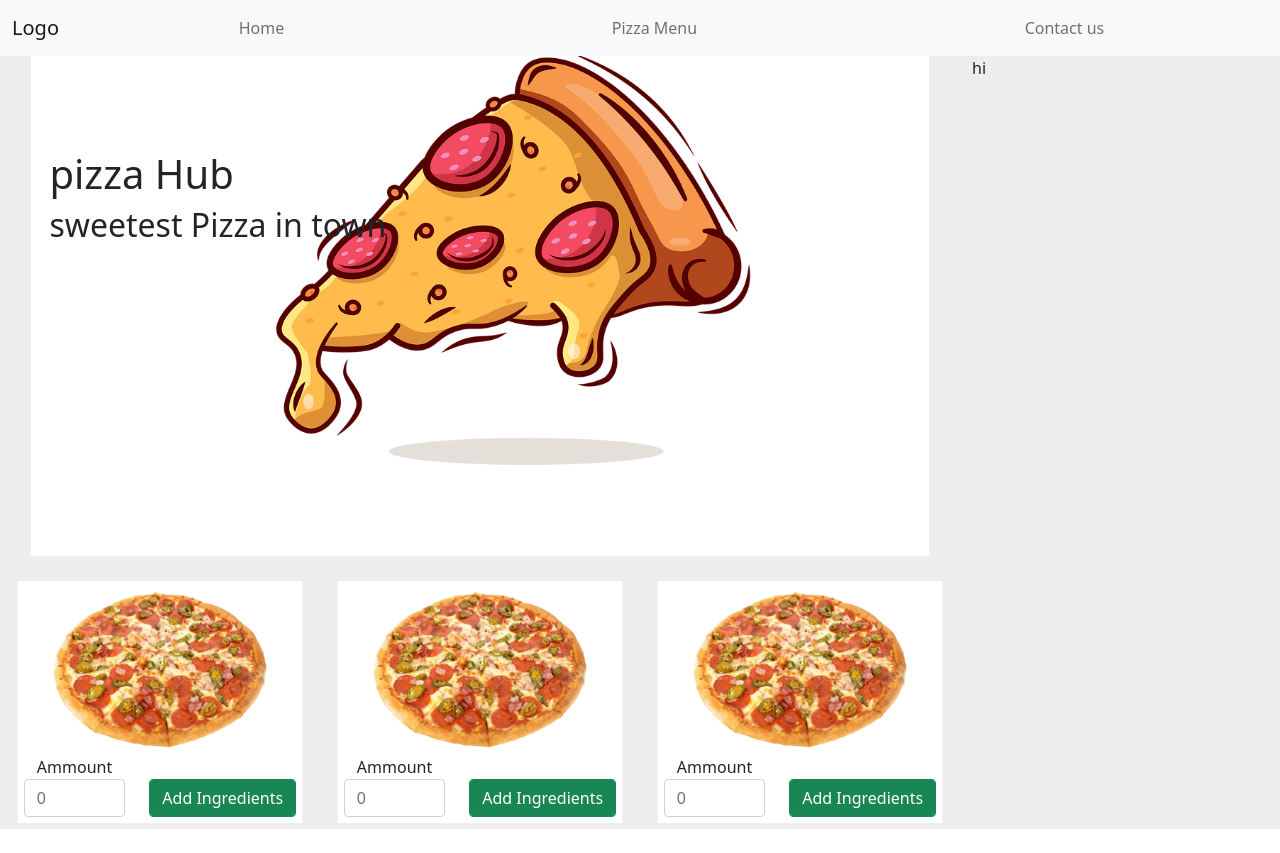
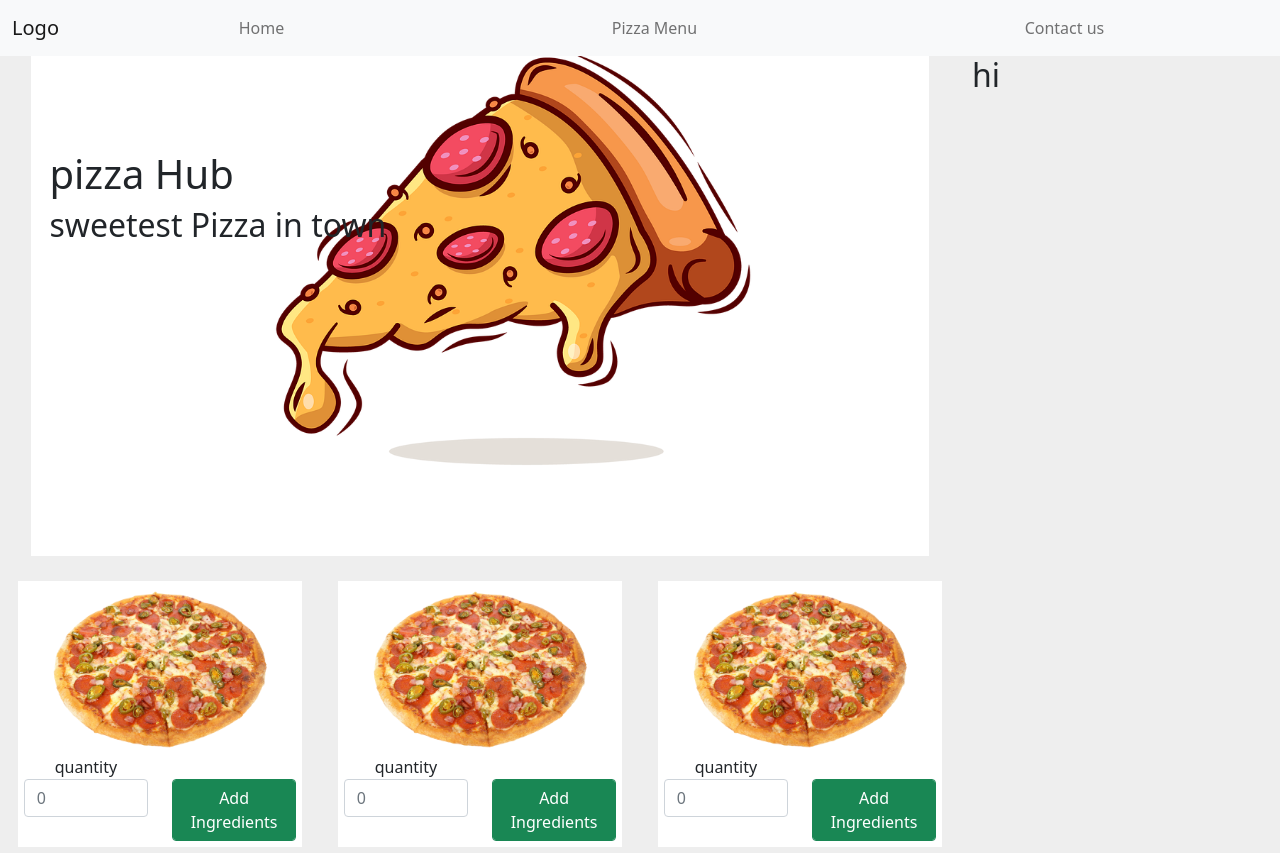
Before and after one commit to antonymburia/pizza-hub, a plain HTML site: page index.html in a window 1280 px wide. Before the commit the page ends 829 px from the top, so only its background shows below. Drawn offline with nearby package versions, Linux system fonts and the light colour scheme.

Commit message:
add to cart functionality  working

```diff
--- a/index.html
+++ b/index.html
@@ -58,15 +58,15 @@
                 <div class="mnu-list">
                   <img src="images/american-1239080_1920-removebg-preview (1).png" alt=""> <br>
                   <div class="select">
-                    <form>
+                    <form id="first">
                       <div class="row">
                         <div class="col">
-                          <label for="ammount"> Ammount</label> <br>
-                          <input type="number" class="form-control" placeholder="0" id="ammount">
+                          <label for="ammount"> quantity</label> <br>
+                          <input type="number" class="form-control" placeholder="0" id="ammount" required>
                         </div>
                         <div class="col"> <br>
-                          <input type="button" class="btn btn-success form-control" data-bs-toggle="modal"
-                            data-bs-target="#preferences" value="Add Ingredients">
+                          <button type="button" class="btn btn-success form-control" data-bs-toggle="modal"
+                          data-bs-target="#preferences" onclick="getamt()">Add Ingredients</button>
                         </div>
                       </div>
                     </form>
@@ -77,15 +77,15 @@
                 <div class="mnu-list">
                   <img src="images/american-1239080_1920-removebg-preview (1).png" alt=""><br>
                   <div class="select">
-                    <form>
+                    <form id="2nd">
                       <div class="row">
                         <div class="col">
-                          <label for="ammount"> Ammount</label> <br>
-                          <input type="number" class="form-control" placeholder="0" id="beef" required>
+                          <label for="ammount"> quantity</label> <br>
+                          <input type="number" class="form-control" placeholder="0" id="num" required>
                         </div>
                         <div class="col"> <br>
-                          <input type="button" class="btn btn-success form-control" data-bs-toggle="modal"
-                            data-bs-target="#preferences" value="Add Ingredients">
+                          <button type="button" class="btn btn-success form-control" data-bs-toggle="modal"
+                          data-bs-target="#preferences" onclick="getamt()">Add Ingredients</button>
                         </div>
                       </div>
                     </form>
@@ -96,15 +96,15 @@
                 <div class="mnu-list">
                   <img src="images/american-1239080_1920-removebg-preview (1).png" alt=""><br>
                   <div class="select">
-                    <form>
+                    <form id="3rd">
                       <div class="row">
                         <div class="col">
-                          <label for="ammount"> Ammount</label> <br>
-                          <input type="number" class="form-control" placeholder="0" id="ammount">
+                          <label for="ammount"> quantity</label> <br>
+                          <input type="number" class="form-control" placeholder="0" id="qty" defaul>
                         </div>
                         <div class="col"> <br>
-                          <input type="button" class="btn btn-success form-control" data-bs-toggle="modal"
-                            data-bs-target="#preferences" value="Add Ingredients">
+                          <button type="button" class="btn btn-success form-control" data-bs-toggle="modal"
+                          data-bs-target="#preferences" onclick="getamt()">Add Ingredients</button>
                         </div>
                       </div>
                     </form>
@@ -115,7 +115,9 @@
           </div>
         </div>
         <div class="col-sm-3">
-          hi
+          <div id="cart">
+            <h2>hi</h2>
+          </div>
         </div>
       </div>
     </div>
--- a/script.js
+++ b/script.js
@@ -5,4 +5,18 @@ function customerorder(amount, size, crust, toppings,totalprice) {
   this.toppings = toppings;
   this.totalprice = totalprice
 }
-$(document).ready
+
+$(document).ready(function(){
+  $("#getvalue").click(function() {
+    var inputamt = $("input#ammount").val();
+    var inputsize = parseInt($("#size").val());
+    var inputcrust= parseInt($("#crust").val());
+    var inputtoppings = parseInt($("#toppings").val());
+    var totalprice = inputamt * inputsize + inputcrust + inputtoppings;
+
+    const neworder = new customerorder(inputamt, inputsize, inputcrust, inputtoppings, totalprice);
+
+    $("#cart").append("<li>" + neworder.totalprice + "</li>");
+  });
+
+});
```
